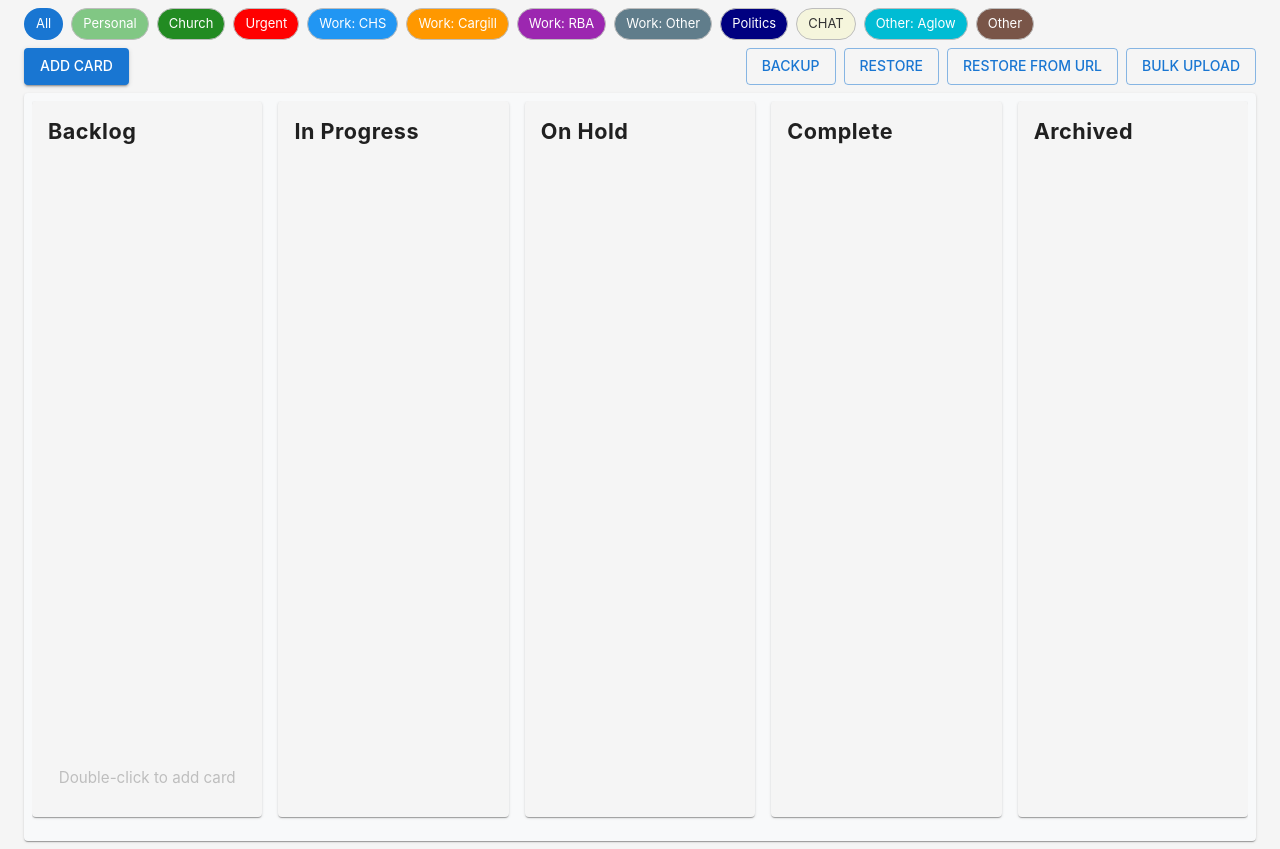
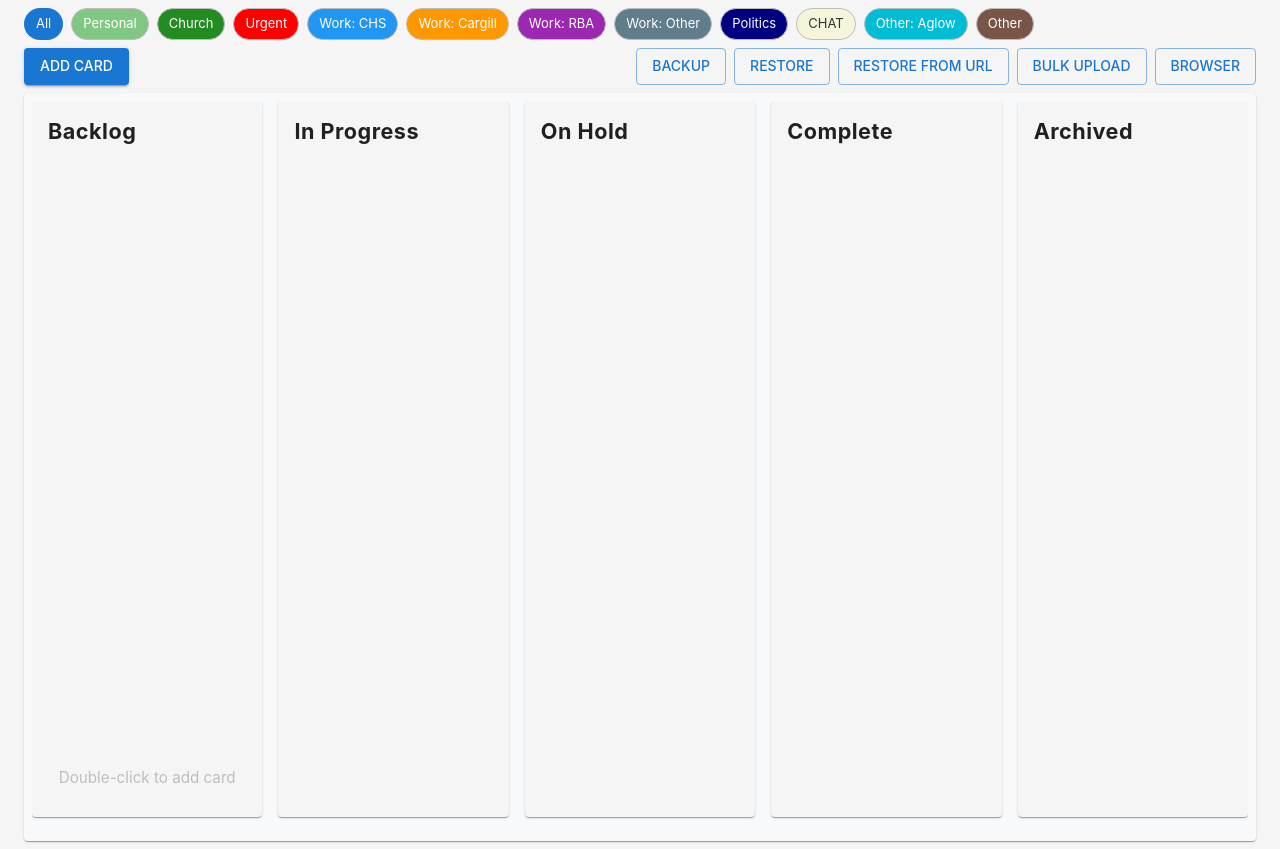
Before and after one commit to sadjei78/kanban, a React (Create React App) app: page / in a window 1280 px wide. Built offline with nearby package versions, Linux system fonts and the light colour scheme.

Commit message:
Update and deploy

```diff
--- a/package.json
+++ b/package.json
@@ -28,7 +28,8 @@
     "test": "react-scripts test",
     "eject": "react-scripts eject",
     "predeploy": "npm run build",
-    "deploy": "gh-pages -d build"
+    "deploy": "gh-pages -d build",
+    "pushit": "git status && git add . && git commit -m \"Update and deploy\" && git push origin main && npm run deploy"
   },
   "browserslist": {
     "production": [
--- a/src/components/KanbanBoard.tsx
+++ b/src/components/KanbanBoard.tsx
@@ -63,6 +63,25 @@ const categorySortOrder: Record<CategoryType, number> = {
   'Other: Aglow': 98,
   'Other': 99,
 };
+
+function getBrowserInfo() {
+  const ua = navigator.userAgent;
+  if (ua.indexOf("Tesla") > -1) {
+    return "Tesla Browser";
+  } else if (ua.indexOf("Chrome") > -1 && ua.indexOf("Edg") === -1 && ua.indexOf("OPR") === -1) {
+    return "Chrome";
+  } else if (ua.indexOf("Safari") > -1 && ua.indexOf("Chrome") === -1) {
+    return "Safari";
+  } else if (ua.indexOf("Firefox") > -1) {
+    return "Firefox";
+  } else if (ua.indexOf("Edg") > -1) {
+    return "Edge";
+  } else if (ua.indexOf("OPR") > -1) {
+    return "Opera";
+  } else {
+    return "Other";
+  }
+}
 
 export const KanbanBoard: React.FC = () => {
   const [lanes, setLanes] = useState<LaneType[]>(initialLanes);
@@ -276,8 +295,12 @@ export const KanbanBoard: React.FC = () => {
   // Restore: from URL
   const handleRestoreFromUrl = async () => {
     setRestoreUrlError('');
+    let url = restoreUrl;
+    if (url.startsWith('~')) {
+      url = 'https://sadjei78.github.io/kanban/backups/' + url.slice(1);
+    }
     try {
-      const response = await fetch(restoreUrl);
+      const response = await fetch(url);
       if (!response.ok) throw new Error('Network response was not ok');
       const text = await response.text();
       setPendingRestoreData(text);
@@ -411,6 +434,9 @@ export const KanbanBoard: React.FC = () => {
           <Button variant="outlined" onClick={() => setBulkDialogOpen(true)}>
             Bulk Upload
           </Button>
+          <Button variant="outlined" sx={{ ml: 1 }} onClick={() => alert(`Browser detected: ${getBrowserInfo()}`)}>
+            Browser
+          </Button>
         </Box>
       </Box>
       <Paper sx={{ p: 1, backgroundColor: '#f8f9fa' }}>
```
